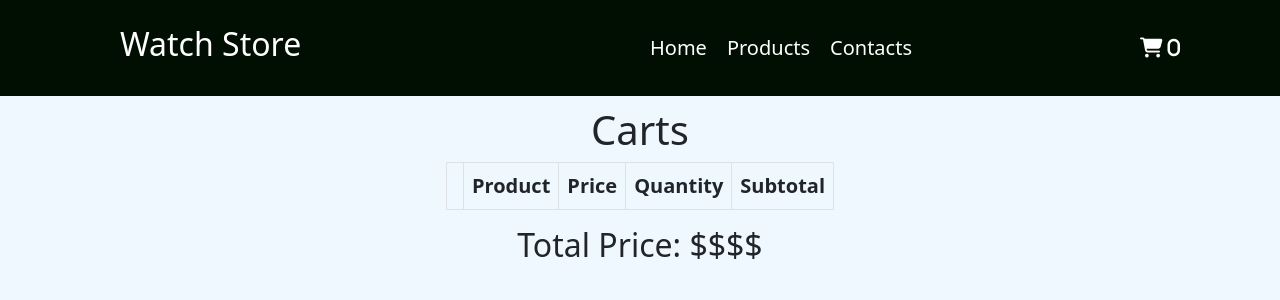
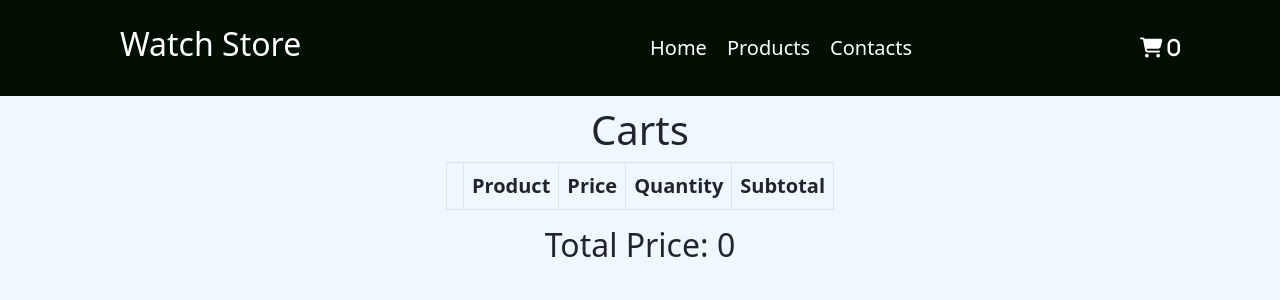
Before and after one commit to xbdirisxk/watch-store, a React (Create React App) app: page /carts in a window 1280 px wide. Shown: the top 300 px of the page. Built offline with nearby package versions, Linux system fonts and the light colour scheme.

Commit message:
carts total price

```diff
--- a/src/components/pages/Carts.jsx
+++ b/src/components/pages/Carts.jsx
@@ -58,27 +58,15 @@ const Carts = ({ carts, incrementQuantity, decrementQuantity }) => {
                     ))}
                 </tbody>
             </Table>
-            <h2>Total Price: $$$$</h2>
+            <h2>
+                Total Price:{' '}
+                {carts.reduce(
+                    (total, cart) => total + cart.price * cart.quantity,
+                    0
+                )}
+            </h2>
         </div>
     );
 };
 
 export default Carts;
-
-/* <div className='list-carts'>
-                {carts.map((cart) => (
-                    <Card className='product-in-cart gap-2'>
-                        <Card.Img
-                            variant='top'
-                            style={{ width: '100%', height: '150px' }}
-                            src={cart.imgUrl}
-                            className='product-img'
-                        />
-                        <Card.Body>
-                            <Card.Title>{cart.title}</Card.Title>
-                            <Card.Text>{cart.price}$</Card.Text>
-                            <Button variant='primary'>Add to cart</Button>
-                        </Card.Body>
-                    </Card>
-                ))}
-            </div> */
```
